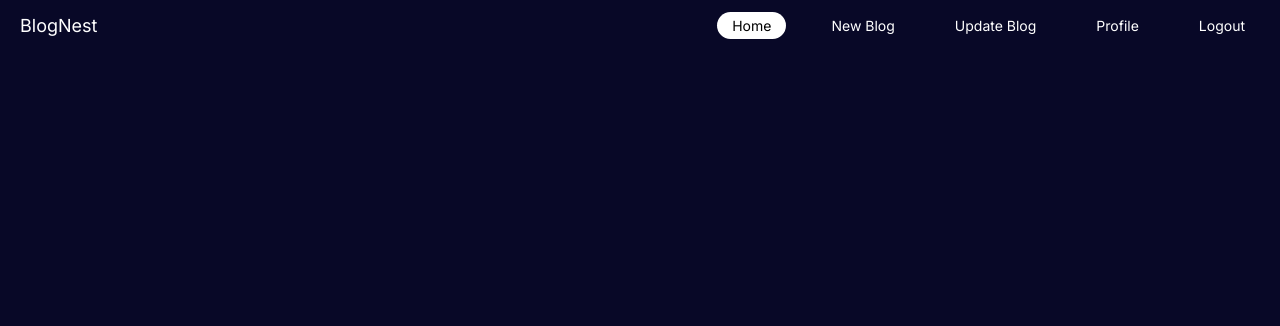
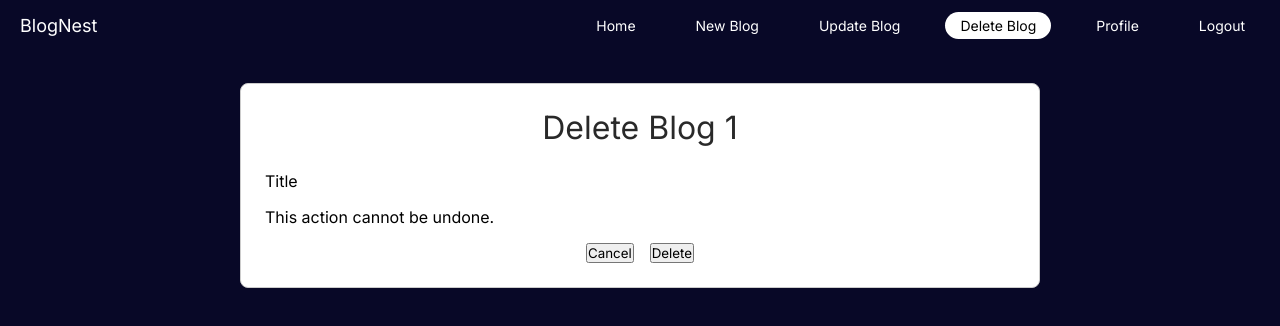
Before and after one commit to rvupmo33/blog-nest, a React (Create React App) app in the folder frontend/: page /blogs/delete/1 in a window 1280 px wide. Before the commit this address led to /. Shown: the top 326 px of the page. Built offline with nearby package versions, Linux system fonts and the light colour scheme; a web font is replaced by a local one.

Commit message:
Delete Blog

```diff
--- a/frontend/src/App.js
+++ b/frontend/src/App.js
@@ -6,7 +6,8 @@ import {
   Redirect,
 } from "react-router-dom";
 import MainNavigation from "./shared/components/Navigation/MainNavigation";
-import UpdateBlog from "./shared/components/blog/UpdateBlog";  // import UpdateBlog
+import UpdateBlog from "./shared/components/blog/UpdateBlog";
+import DeleteBlog from "./shared/components/blog/DeleteBlog";
 import Profile from "./shared/components/user/Profile";
 
 function App() {
@@ -19,9 +20,18 @@ function App() {
           <Route path="/" exact></Route>
           <Route path="/" exact></Route>
           {/* Dynamic route for updating any blog */}
-          <Route path="/blogs/update/:blogId" exact component={UpdateBlog}></Route>
+          <Route
+            path="/blogs/update/:blogId"
+            exact
+            component={UpdateBlog}
+          ></Route>
+          <Route
+            path="/blogs/delete/:blogId"
+            exact
+            component={DeleteBlog}
+          ></Route>
           <Route path="/profile" exact>
-            <Profile/>
+            <Profile />
           </Route>
           <Redirect to="/" />
         </Switch>
--- a/frontend/src/shared/components/Navigation/NavLinks.js
+++ b/frontend/src/shared/components/Navigation/NavLinks.js
@@ -23,6 +23,11 @@ const NavLinks = () => {
           <li>
             <NavLink to="/blogs/update/1" activeClassName="active">
               Update Blog
+            </NavLink>
+          </li>
+          <li>
+            <NavLink to="/blogs/delete/1" activeClassName="active">
+              Delete Blog
             </NavLink>
           </li>
           <li>
--- /dev/null
+++ b/frontend/src/shared/components/blog/DeleteBlog.css
@@ -0,0 +1,45 @@
+/* Style for the Delete Blog container */
+.delete-blog-container {
+    max-width: 800px;
+    margin: 2rem auto;
+    padding: 1.5rem;
+    border: 1px solid #ccc;
+    border-radius: 8px;
+    background-color: #fff;
+  }
+
+  /* Heading Style */
+  .delete-blog-container h2 {
+    font-size: 2rem;
+    text-align: center;
+    margin-bottom: 1.5rem;
+    color: #292929;
+  }
+
+  /* Form Style */
+  .delete-blog-form {
+    display: flex;
+    flex-direction: column;
+    gap: 1rem;
+  }
+
+  /* Input and textarea elements (if any) */
+  .delete-blog-form input,
+  .delete-blog-form textarea {
+    width: 100%;
+    padding: 0.75rem;
+    border: 1px solid #ccc;
+    border-radius: 5px;
+    font-size: 1rem;
+  }
+
+  /* Label style */
+  .delete-blog-form label {
+    font-size: 1
+  }
+
+  .delete-blog-buttons {
+    display: flex;
+    justify-content: center;
+    gap: 1rem;  /* Adds space between the buttons */
+  }
--- /dev/null
+++ b/frontend/src/shared/components/blog/DeleteBlog.js
@@ -0,0 +1,40 @@
+import React, { useState, useEffect } from "react";
+import { useParams } from "react-router-dom"; // Import to use params and navigate
+import "./DeleteBlog.css"; // Import the CSS file
+
+const DeleteBlog = () => {
+  const { blogId } = useParams(); // Get blogId from URL params
+  const [title, setTitle] = useState("");
+  const [content, setContent] = useState("");
+
+  useEffect(() => {
+    // For now, using dummy data, you can replace it with a real fetch call
+    setTitle(`Blog Title for Blog ${blogId}`); // Dummy data
+  }, [blogId]); // Re-run when the blogId changes
+
+  const handleSubmit = (event) => {
+    event.preventDefault();
+    // Handle blog deletion logic (e.g., send to API)
+    console.log(`Deleting Blog ID: ${blogId}`);
+  };
+
+  return (
+    <div className="delete-blog-container">
+      <h2>Delete Blog {blogId}</h2>
+
+      <form className="delete-blog-form" onSubmit={handleSubmit}>
+        <div>
+          <label>Title</label>
+        </div>
+
+        <p>This action cannot be undone.</p>
+        <div className="delete-blog-buttons">
+          <button type="submit">Cancel</button>
+          <button type="submit">Delete</button>
+        </div>
+      </form>
+    </div>
+  );
+};
+
+export default DeleteBlog;
```
